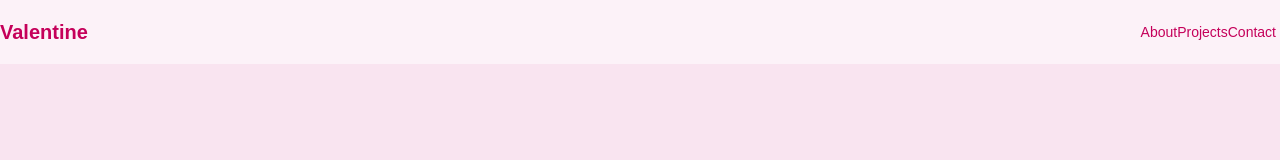
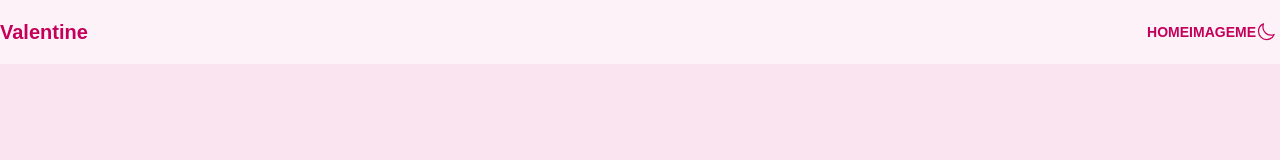
Before and after one commit to nongbaiyokz/Valentine-Project2025, a Next.js app: page / in a window 1280 px wide. Shown: the top 160 px of the page. Built offline with nearby package versions, Linux system fonts and the light colour scheme.

Commit message:
fix bug
fix bug

```diff
--- a/app/components/Anniversary.tsx
+++ b/app/components/Anniversary.tsx
@@ -36,7 +36,7 @@ export default function Anniversary() {
             animate={{ opacity: 1, y: 0 }}
             className="flex flex-col items-center justify-center p-8"
         >
-            <h2 className="text-2xl font-bold text-primary mb-6">Our Anniversary</h2>
+            <h2 className="text-2xl font-bold text-primary mb-6">XXX Anniversary</h2>
             <div className="grid grid-flow-col gap-5 text-center auto-cols-max">
                 <motion.div className="flex flex-col p-2 bg-base-200 border border-base-300 shadow-lg rounded-lg text-base-content">
                     <motion.span
--- a/app/components/Calculator.tsx
+++ b/app/components/Calculator.tsx
@@ -27,10 +27,11 @@ const Calculator = () => {
 
     return (
         <div className="flex justify-center items-center h-screen bg-base-200">
+            <div className="relative group"></div>
             <div className="card w-96 bg-base-100 shadow-xl">
                 <div className="card-body">
-                    <h2 className="card-title animate-bounce justify-center"><svg xmlns="http://www.w3.org/2000/svg" fill="none" viewBox="0 0 24 24" stroke-width="1.5" stroke="currentColor" className="size-6">
-  <path strokeLinecap="round" stroke-linejoin="round" d="M16.5 10.5V6.75a4.5 4.5 0 1 0-9 0v3.75m-.75 11.25h10.5a2.25 2.25 0 0 0 2.25-2.25v-6.75a2.25 2.25 0 0 0-2.25-2.25H6.75a2.25 2.25 0 0 0-2.25 2.25v6.75a2.25 2.25 0 0 0 2.25 2.25Z" />
+                    <h2 className="card-title animate-bounce justify-center"><svg xmlns="http://www.w3.org/2000/svg" fill="none" viewBox="0 0 24 24" strokeWidth="1.5" stroke="currentColor" className="size-6">
+  <path strokeLinecap="round" strokeLinejoin="round" d="M16.5 10.5V6.75a4.5 4.5 0 1 0-9 0v3.75m-.75 11.25h10.5a2.25 2.25 0 0 0 2.25-2.25v-6.75a2.25 2.25 0 0 0-2.25-2.25H6.75a2.25 2.25 0 0 0-2.25 2.25v6.75a2.25 2.25 0 0 0 2.25 2.25Z" />
 </svg>
 Card Title</h2>
                     <div className="text-5xl text-right font-bold mb-4">{input}</div>
--- /dev/null
+++ b/app/components/ChangeTheme.tsx
@@ -0,0 +1,42 @@
+"use client";
+
+import { useEffect, useState } from "react";
+
+const ChangeTheme = () => {
+    const [theme, setTheme] = useState("valentine");
+
+    useEffect(() => {
+        const savedTheme = localStorage.getItem("theme") || "valentine";
+        document.documentElement.setAttribute("data-theme", savedTheme);
+        setTheme(savedTheme);
+    }, []);
+
+    const toggleTheme = () => {
+        const newTheme = theme === "valentine" ? "dark" : "valentine";
+        document.documentElement.setAttribute("data-theme", newTheme);
+        localStorage.setItem("theme", newTheme);
+        setTheme(newTheme);
+    };
+
+    return (
+        <button
+            className=""
+            onClick={toggleTheme}
+            aria-label="Toggle theme"
+        >
+            {theme === "valentine" ? (
+                <svg xmlns="http://www.w3.org/2000/svg" fill="none" viewBox="0 0 24 24" stroke-width="1.5" stroke="currentColor" className="size-5">
+                <path strokeLinecap="round" strokeLinejoin="round" d="M21.752 15.002A9.72 9.72 0 0 1 18 15.75c-5.385 0-9.75-4.365-9.75-9.75 0-1.33.266-2.597.748-3.752A9.753 9.753 0 0 0 3 11.25C3 16.635 7.365 21 12.75 21a9.753 9.753 0 0 0 9.002-5.998Z" />
+              </svg>
+
+            ) : (
+                <svg xmlns="http://www.w3.org/2000/svg" fill="none" viewBox="0 0 24 24" stroke-width="1.5" stroke="currentColor" className="size-5">
+  <path strokeLinecap="round" strokeLinejoin="round" d="M12 3v2.25m6.364.386-1.591 1.591M21 12h-2.25m-.386 6.364-1.591-1.591M12 18.75V21m-4.773-4.227-1.591 1.591M5.25 12H3m4.227-4.773L5.636 5.636M15.75 12a3.75 3.75 0 1 1-7.5 0 3.75 3.75 0 0 1 7.5 0Z" />
+</svg>
+
+            )}
+        </button>
+    );
+};
+
+export default ChangeTheme;
--- a/app/components/Navbar.tsx
+++ b/app/components/Navbar.tsx
@@ -1,4 +1,5 @@
 "use client";
+import ChangeTheme from "./ChangeTheme";
 import { motion } from "framer-motion";
 import Link from "next/link";
 
@@ -20,16 +21,19 @@ const Navbar = () => {
                     Valentine
                 </Link>
             </div>
-            <div className="flex-none">
+            <div className="grid grid-flow-col grid-rows-1 gap-1">
                 <ul className="menu menu-horizontal px-1">
                     <li>
-                        <Link href="/about">About</Link>
+                        <Link href="/about" className="font-bold">HOME</Link>
                     </li>
                     <li>
-                        <Link href="/projects">Projects</Link>
+                    <Link href="/about" className="font-bold">IMAGE</Link>
                     </li>
                     <li>
-                        <Link href="/contact">Contact</Link>
+                    <Link href="/about" className="font-bold">ME</Link>
+                    </li>
+                    <li>
+                    <ChangeTheme />
                     </li>
                 </ul>
             </div>
--- a/package.json
+++ b/package.json
@@ -10,11 +10,13 @@
   },
   "dependencies": {
     "@tailwindcss/postcss": "^4.0.3",
+    "@types/styled-components": "^5.1.34",
     "framer-motion": "^12.3.1",
     "motion": "^12.3.1",
     "next": "15.1.6",
     "react": "^19.0.0",
-    "react-dom": "^19.0.0"
+    "react-dom": "^19.0.0",
+    "styled-components": "^6.1.15"
   },
   "devDependencies": {
     "@eslint/eslintrc": "^3",
```
Also changed, not shown: 1 other file (tests, documents, lock files or other folders).
